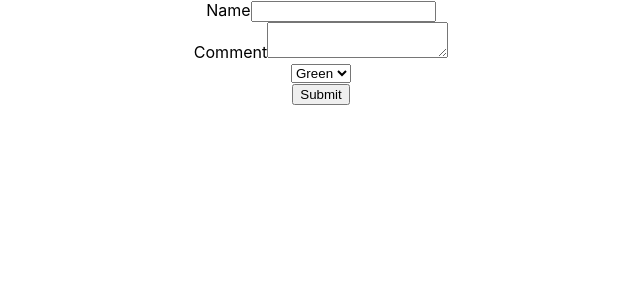
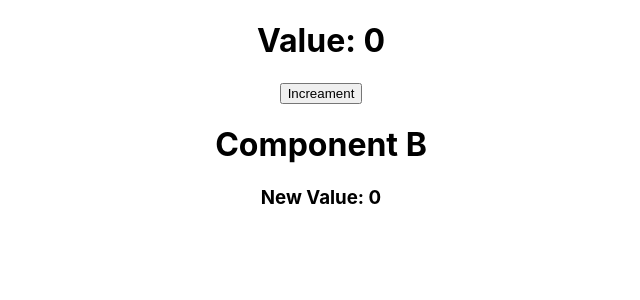
Before and after one commit to tnmy2426/first_react_app, a React (Create React App) app: page / in a window 1280 px wide. Shown: the top 300 px of the page, without its empty margins (319-959 px from the left). Built offline with nearby package versions, Linux system fonts and the light colour scheme.

Commit message:
Lifecycle - Mounting phase with getDerivedStateFromProps method (rarely used)

```diff
--- a/src/App.js
+++ b/src/App.js
@@ -1,7 +1,8 @@
 import React from 'react';
 // import logo from './logo.svg';
 import './App.css';
-import Form from './components/Form';
+import ComponentA from './components/ComponentA';
+// import Form from './components/Form';
 // import List from './components/List';
 // import Condition from './components/Condition';
 // import Parent from './components/Parent';
@@ -46,7 +47,8 @@ function App() {
       {/* <Parent /> */}
       {/* <Condition /> */}
       {/* <List /> */}
-      <Form />
+      {/* <Form /> */}
+      <ComponentA />
     </div>
   );
 }
--- /dev/null
+++ b/src/components/ComponentA.js
@@ -0,0 +1,37 @@
+import React, { Component } from 'react'
+import ComponentB from './ComponentB'
+
+class ComponentA extends Component {
+
+    constructor(props) {
+        super(props)
+
+        this.state = {
+            value: 0
+        }
+        this.increament = this.increament.bind(this)
+    }
+
+    // static getDerivedStateFromProps(props, state){
+
+    // }
+
+    increament(){
+        this.setState({
+            value : this.state.value + 1
+        })
+    }
+
+
+    render() {
+        return (
+            <div>
+                <h1>Value: {this.state.value}</h1>
+                <button onClick={this.increament} >Increament</button>
+                <ComponentB data={this.state.value} />
+            </div>
+        )
+    }
+}
+
+export default ComponentA
--- /dev/null
+++ b/src/components/ComponentB.js
@@ -0,0 +1,29 @@
+import React, { Component } from 'react'
+
+class ComponentB extends Component {
+
+    constructor(props) {
+        super(props)
+
+        this.state = {
+            newValue: 0
+        }
+    }
+
+    static getDerivedStateFromProps(props, state) {
+        return {
+            newValue: props.data * 5
+        }
+    }
+
+    render() {
+        return (
+            <div>
+                <h1>Component B</h1>
+                <h3>New Value: {this.state.newValue}</h3>
+            </div>
+        )
+    }
+}
+
+export default ComponentB
```
